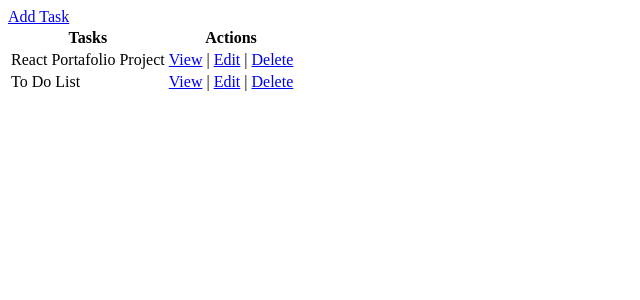
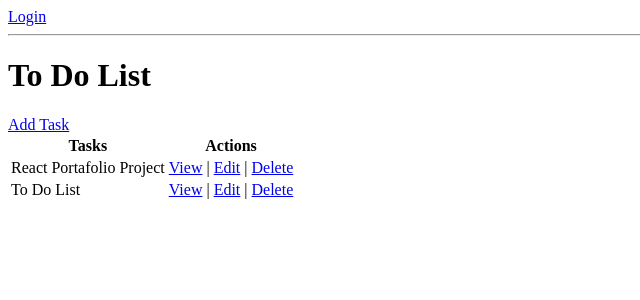
Before and after one commit to Torrescjua/TO-DO-LIST, a Django app: page / in a window 1280 px wide. Shown: the top 300 px of the page, without its empty margins (0-640 px from the left). Run offline with Django 5.2, Linux system fonts and the light colour scheme; data comes from the database, SQL or seed files in the repository; both versions use the stored data as it was after the commit.

Commit message:
error in logout 405

```diff
--- a/base/templates/base/task_list.html
+++ b/base/templates/base/task_list.html
@@ -1,3 +1,11 @@
+{% if request.user.is_authenticated %}
+    <p>{{request.user}}</p>
+    <a href="{% url 'logout' %}">Logout</a>
+{% else %}
+    <a href="{% url 'login' %}">Login</a>
+{% endif %}
+<hr>
+<h1>To Do List</h1>
 <a href="{% url 'task-create' %}">Add Task</a>
 <table>
     <thead>
--- a/base/urls.py
+++ b/base/urls.py
@@ -1,10 +1,14 @@
 from django.urls import path
+from django.contrib.auth.views import LogoutView
 from . import views
 
 urlpatterns = [
+    path('login/', views.CustomLoginView.as_view(), name='login'),
+    path('logout/', LogoutView.as_view(next_page='login'), name='logout'),
+
     path('', views.TaskList.as_view(), name='tasks'),
     path('task/<int:pk>/', views.TaskDetail.as_view(), name='task'),
     path('task-create/', views.TaskCreate.as_view(), name='task-create'),
     path('task-update/<int:pk>/', views.TaskUpdate.as_view(), name='task-update'),
-    path('task-delete/<int:pk>/', views.TaskDelete.as_view(), name='task-delete'),
+    path('task-delete/<int:pk>/', views.TaskDelete.as_view(), name='task-delete')
 ]
--- a/base/views.py
+++ b/base/views.py
@@ -2,7 +2,19 @@ from django.urls import reverse_lazy
 from django.views.generic.list import ListView
 from django.views.generic.detail import DetailView
 from django.views.generic.edit import CreateView, UpdateView, DeleteView
+
+from django.contrib.auth.views import LoginView
+
 from .models import Task
+
+
+class CustomLoginView(LoginView):
+    template_name = 'base/login.html'
+    fields = '__all__'
+    redirect_authenticated_user = True
+
+    def get_success_url(self):
+        return reverse_lazy('tasks')
 
 # Create your views here.
 class TaskList(ListView):
```
Also changed, not shown: base/templates/base/login.html (added, +7 -0 lines), db.sqlite3.
